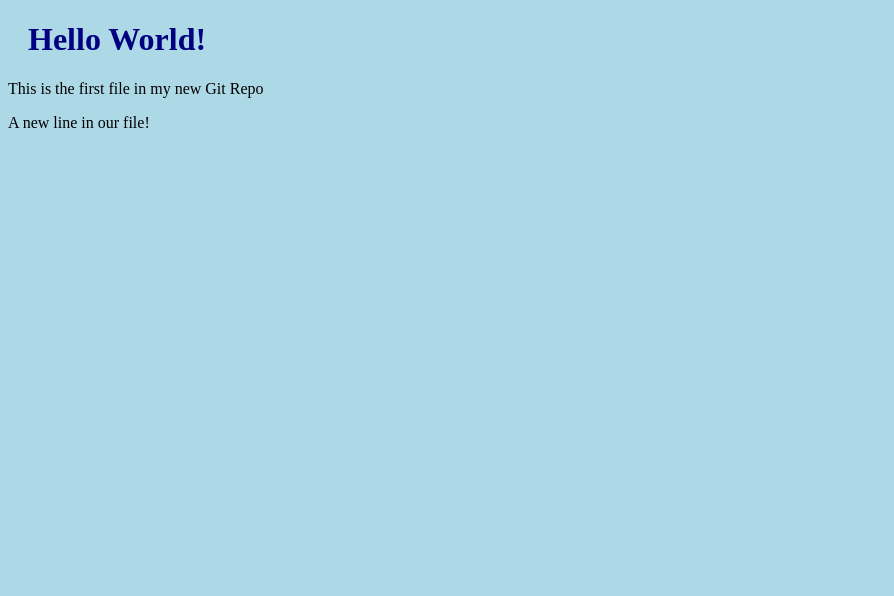
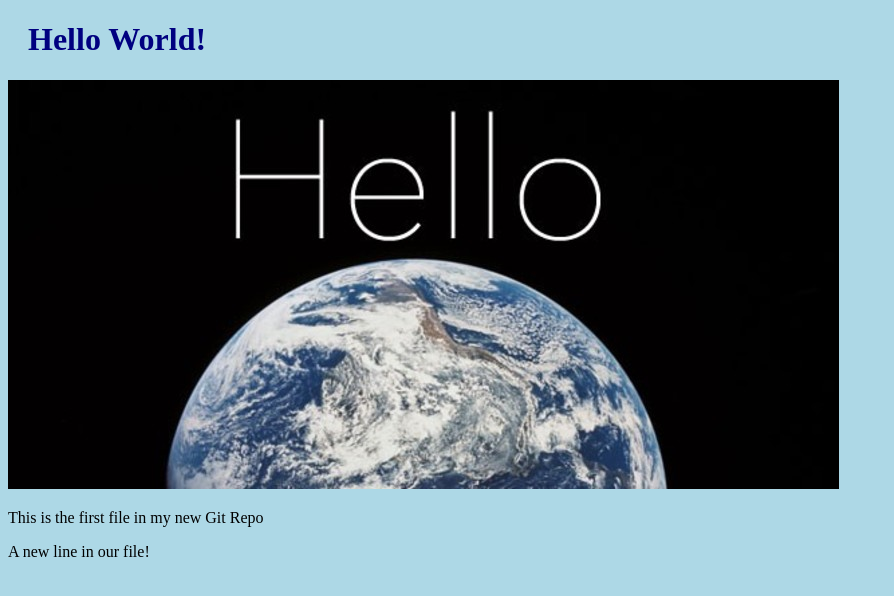
Before and after one commit to wisler9/w3_git05102022, a plain HTML site: page index.html in a window 1280 px wide. Shown: the whole page, without its empty margins (0-894 px from the left). Drawn offline with Linux system fonts and the light colour scheme.

Commit message:
Added image to Hello World

```diff
--- a/index.html
+++ b/index.html
@@ -9,6 +9,7 @@
 </head>
 <body>
     <h1>Hello World!</h1>
+    <div><img src="/images/helloworld.jpg" alt="image of the world"></div>
     <p>This is the first file in my new Git Repo</p>
     <p>A new line in our file!</p>
 </body>
```
Also changed, not shown: images/helloworld.jpg (added), 2 other files.
